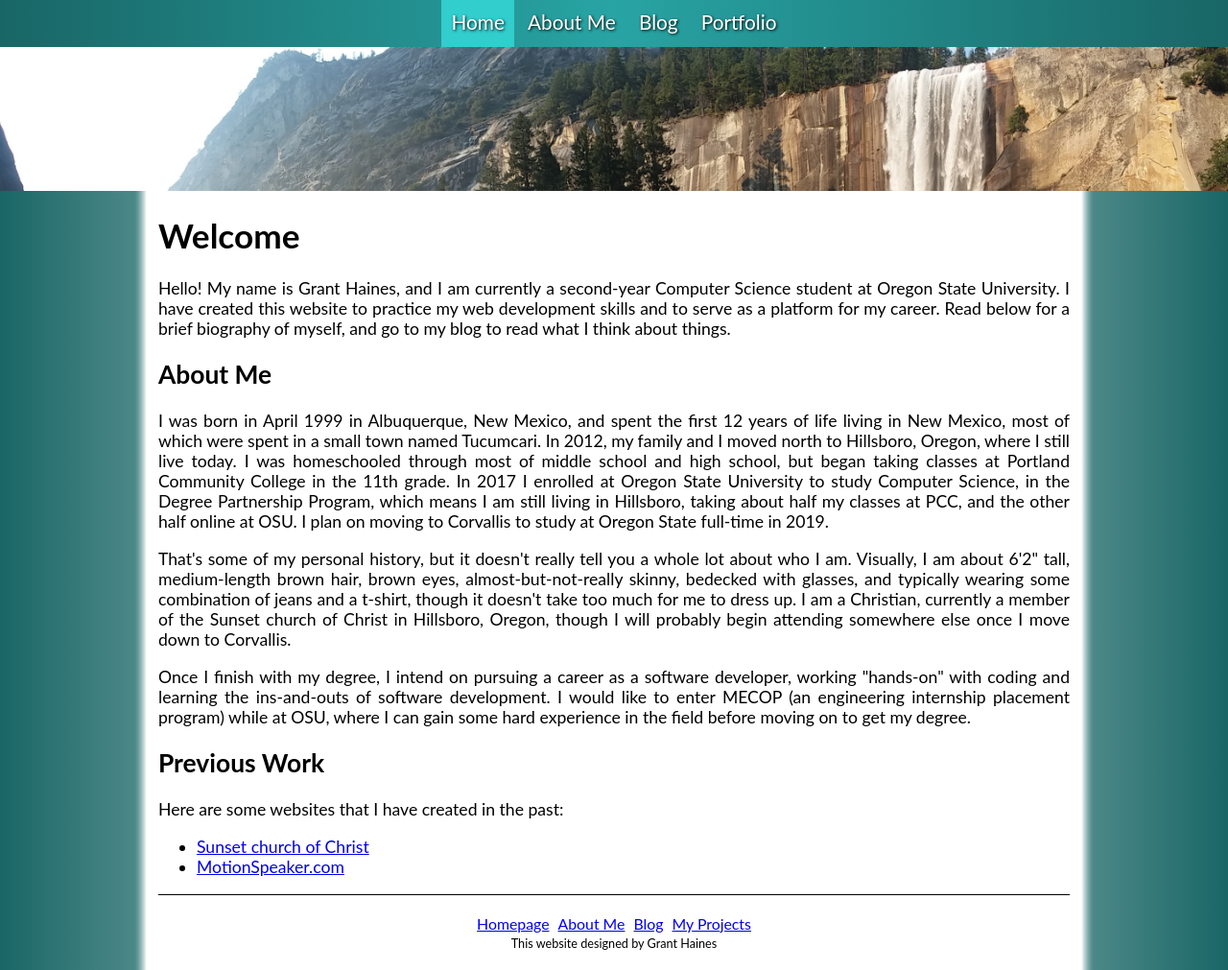
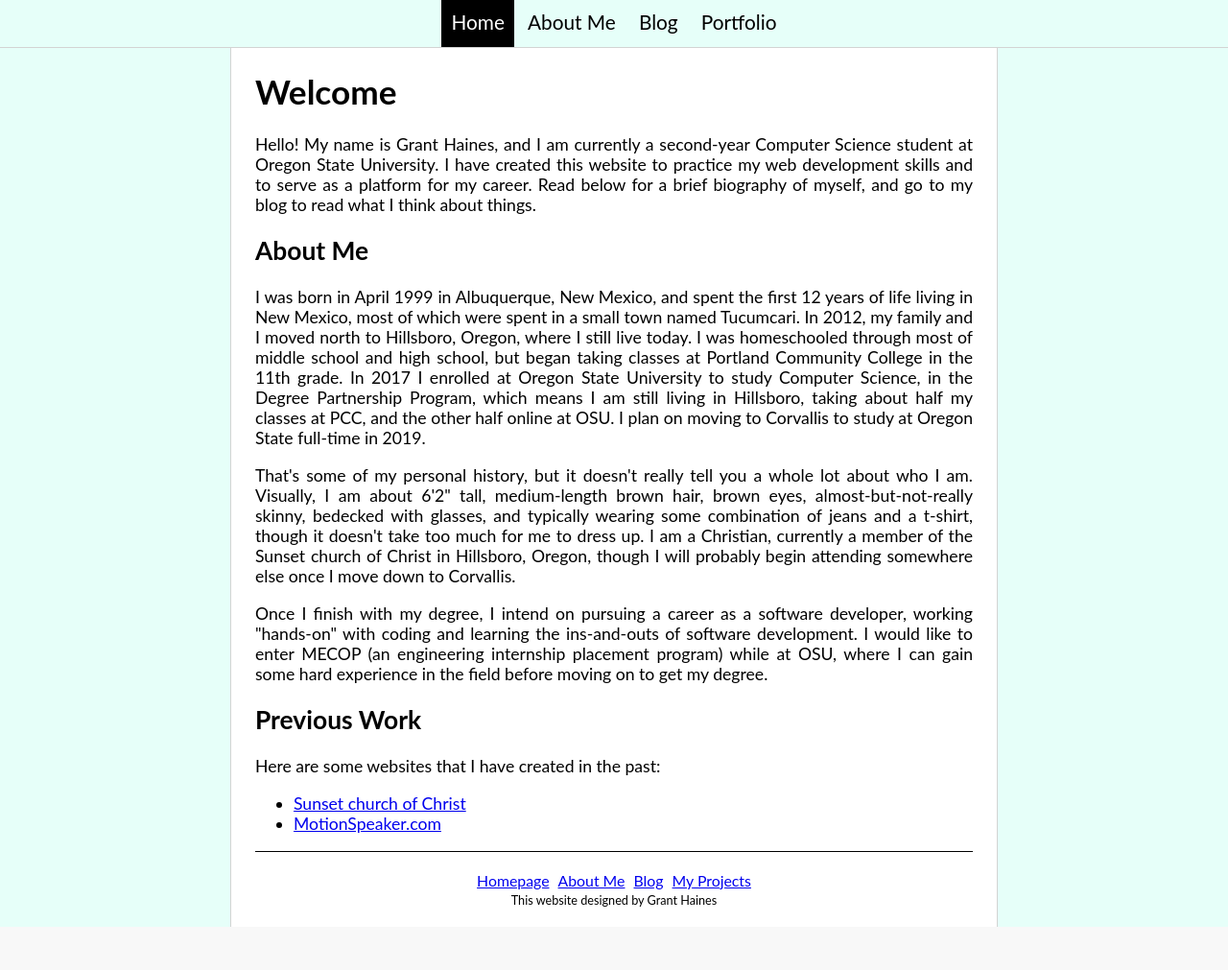
Before and after one commit to GrantHaines/GrantHaines.github.io, a PHP site: page / in a window 1280 px wide. Shown: the whole page at 96% size. After the commit the page ends 966 px from the top, so only its background shows below. Run offline with PHP 8.4, Linux system fonts and the light colour scheme.

Commit message:
New color scheme
Changed to a less offensive color scheme, and removed background image for now.

```diff
--- a/css/mainStyle.css
+++ b/css/mainStyle.css
@@ -7,7 +7,7 @@ Basic body and html stuff
 html {
 	overflow-y: scroll;
 	min-height: 100%;
-	background-image: linear-gradient(to right, #196666, white, #196666);
+	background-color: #e6fff9;
 }
 
 body {
@@ -25,8 +25,9 @@ Navigation Bar
 */
 
 #navBar {
-	background-image: linear-gradient(to right, #196666, #28a4a4, #196666);
 	text-align: center;
+	background-color: #e6fff9;
+	border-bottom: 1px solid lightGrey;
 
 	width: 100%;
 	height: 49px;
@@ -55,16 +56,16 @@ Navigation Bar
 
 	/* Remove default link styling */
 	text-decoration: none;
-	color: white;
+	color: black;
 
-	text-shadow: 1px 1px 3px black;
 	font-size: 1.3em;
 
 	padding: 10px;
 }
 
 .navBarButton:hover, #currentPage {
-	background-color: #32cdcd;
+	background-color: black;
+	color: white;
 }
 
 /*
@@ -76,37 +77,37 @@ Content box
 #content {
 	margin: auto;
 	width: 85%;
-	max-width: 1000px;
+	max-width: 800px;
 	height: 100%;
 	margin-bottom: 0;
-
-	background-image: url("../images/content2.png");
-	background-position: bottom;
-	background-size: 100%;
 
 	box-sizing: border-box;
 	padding: 25px;
 	padding-bottom: 0;
 	font-size: 1.1em;
+
+	background-color: white;
+	border-left: 1px solid lightGrey;
+	border-right: 1px solid lightGrey;
 }
 
 #content h1 {
 	margin-top: 0;
 }
 
-#backdrop {
-	width: 100%;
-}
-
 #backdropHolder {
 	width: 100%;
-	height: 150px;
+	height: 100px;
 	margin: auto;
 
-	background-image: url("../images/backdrop.jpg");
+	background-image: url("../images/backdrop3.jpg");
 	background-position: center;
 	background-size: cover;
 	background-repeat: no-repeat;
+
+	border-bottom: 1px solid lightGrey;
+
+	display: none;
 }
 
 footer {
--- a/index.html
+++ b/index.html
@@ -54,6 +54,5 @@
 				<span>This website designed by Grant Haines</span>
 			</footer>
 		</div>
-	<script src="js/slideshow.js"></script>
 	</body>
 </html>
```
Also changed, not shown: images/backdrop2.jpg (added), images/backdrop3.jpg (added).
